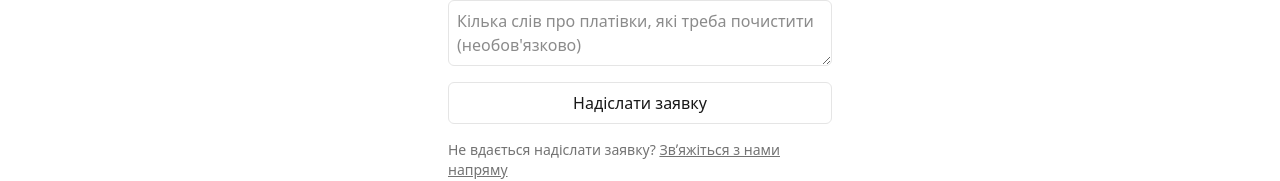
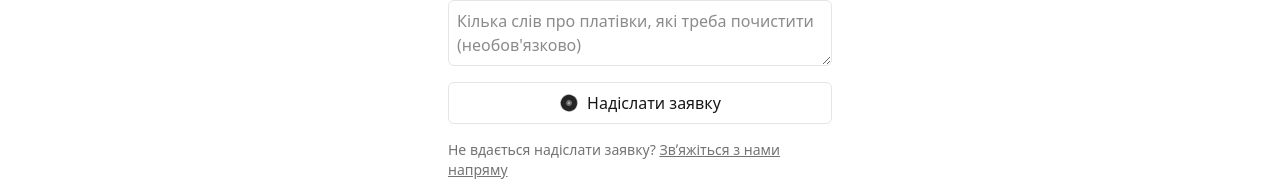
Before and after one commit to TolikSyedin/shiny-vinyls, a Next.js app: page /request in a window 1280 px wide. Shown: the part 377-558 px from the top of the page. Built offline with nearby package versions, Linux system fonts and the light colour scheme.

Commit message:
Add a spinning vinyl-record loader and fix the submit-navigation flicker

```diff
--- a/components/form-fields/submit-button.tsx
+++ b/components/form-fields/submit-button.tsx
@@ -1,3 +1,5 @@
+import { VinylSpinnerIcon } from './vinyl-spinner-icon'
+
 type SubmitButtonProps = {
   isSubmitting: boolean
   label: string
@@ -13,8 +15,10 @@ export function SubmitButton({
     <button
       type="submit"
       disabled={isSubmitting}
-      className="rounded-md border border-border p-2 disabled:opacity-50"
+      aria-busy={isSubmitting}
+      className="flex items-center justify-center gap-2 rounded-md border border-border p-2 disabled:opacity-50"
     >
+      {<VinylSpinnerIcon />}
       {isSubmitting ? loadingLabel : label}
     </button>
   )
--- /dev/null
+++ b/components/form-fields/vinyl-spinner-icon.tsx
@@ -0,0 +1,42 @@
+// Every color here is a theme token (foreground/background/muted-foreground),
+// not a hardcoded hex: the disc renders dark-on-light and light-on-dark, same
+// as body text, so it stays legible in both themes without hand-picking
+// per-theme colors. animation-duration is slowed below Tailwind's default
+// animate-spin (1s) to read more like a physical record than a UI spinner.
+export function VinylSpinnerIcon() {
+  return (
+    <svg
+      viewBox="0 0 24 24"
+      aria-hidden="true"
+      className="size-5 animate-spin [animation-duration:1.2s]"
+    >
+      <circle cx="12" cy="12" r="10" className="fill-foreground" />
+      <circle
+        cx="12"
+        cy="12"
+        r="8"
+        fill="none"
+        strokeWidth="0.5"
+        className="stroke-background opacity-20"
+      />
+      <circle
+        cx="12"
+        cy="12"
+        r="6.5"
+        fill="none"
+        strokeWidth="0.5"
+        className="stroke-background opacity-20"
+      />
+      <circle
+        cx="12"
+        cy="12"
+        r="5"
+        fill="none"
+        strokeWidth="0.5"
+        className="stroke-background opacity-20"
+      />
+      <circle cx="12" cy="12" r="3.5" className="fill-muted-foreground" />
+      <circle cx="12" cy="12" r="1" className="fill-background" />
+    </svg>
+  )
+}
--- a/components/forms/admin-login-form.tsx
+++ b/components/forms/admin-login-form.tsx
@@ -19,6 +19,7 @@ import { createBrowserClient } from '@/lib/supabase/browser'
 export function AdminLoginForm() {
   const router = useRouter()
   const [submitError, setSubmitError] = useState<string | null>(null)
+  const [isRedirecting, setIsRedirecting] = useState(false)
   const {
     register,
     handleSubmit,
@@ -42,6 +43,11 @@ export function AdminLoginForm() {
       return
     }
 
+    // isSubmitting flips back to false the instant this handler returns,
+    // which happens right after router.push is called — not once the new
+    // route has actually rendered. This flag keeps the loading UI visible
+    // through that gap instead of it flashing back to idle mid-navigation.
+    setIsRedirecting(true)
     router.push('/admin/requests')
   }
 
@@ -67,7 +73,7 @@ export function AdminLoginForm() {
       <FieldError message={submitError ?? undefined} />
 
       <SubmitButton
-        isSubmitting={isSubmitting}
+        isSubmitting={isSubmitting || isRedirecting}
         label="Увійти"
         loadingLabel="Входимо..."
       />
--- a/components/forms/request-form.tsx
+++ b/components/forms/request-form.tsx
@@ -23,6 +23,7 @@ import {
 export function RequestForm() {
   const router = useRouter()
   const [submitError, setSubmitError] = useState<string | null>(null)
+  const [isRedirecting, setIsRedirecting] = useState(false)
   const {
     register,
     handleSubmit,
@@ -47,6 +48,11 @@ export function RequestForm() {
       }
 
       const { id } = await res.json()
+      // isSubmitting flips back to false the instant this handler returns,
+      // which happens right after router.push is called — not once the new
+      // route has actually rendered. This flag keeps the loading UI visible
+      // through that gap instead of it flashing back to idle mid-navigation.
+      setIsRedirecting(true)
       router.push(`/request/${id}`)
     } catch {
       setSubmitError(SUBMIT_ERROR_MESSAGE)
@@ -84,7 +90,10 @@ export function RequestForm() {
 
         <FieldError message={submitError ?? undefined} />
 
-        <SubmitButton isSubmitting={isSubmitting} label="Надіслати заявку" />
+        <SubmitButton
+          isSubmitting={isSubmitting || isRedirecting}
+          label="Надіслати заявку"
+        />
       </form>
 
       <p className="text-sm text-muted-foreground">
```
